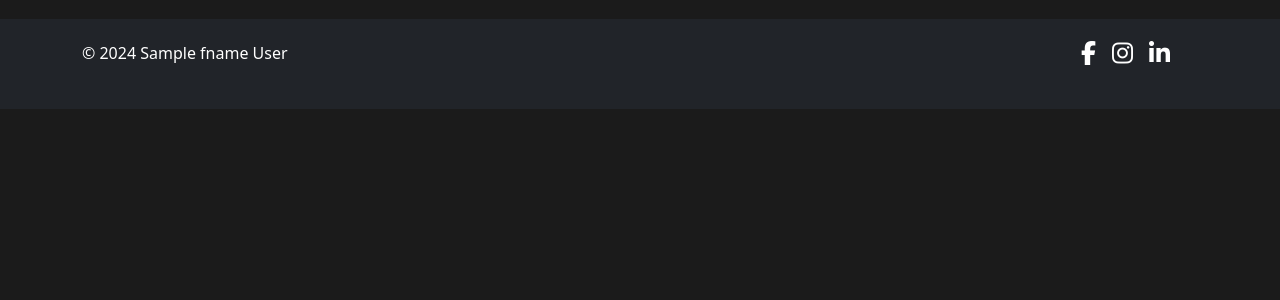
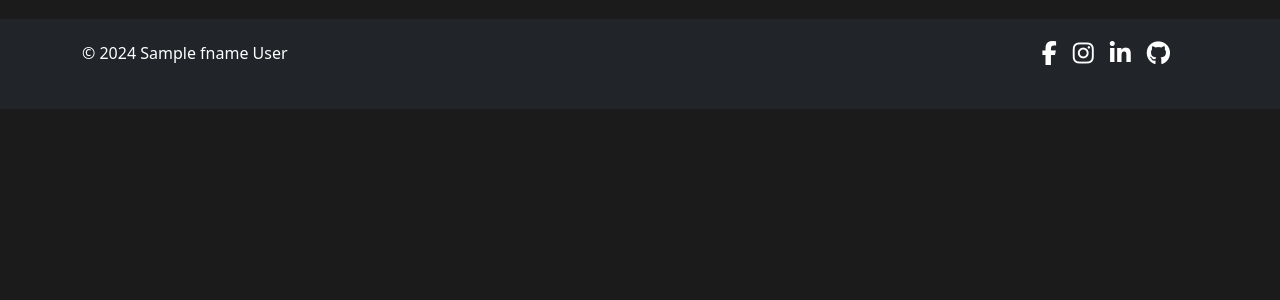
Before and after one commit to OmarHaji0001/My-Django-Portfolio, a Django app: template templates/index.html in a window 1280 px wide. Shown: the part 62-362 px from the top of the page. Run offline with Django 5.2, Linux system fonts and the light colour scheme; the template is opened without the code that fills it: most values are stand-ins (such as "Sample title", 1, 10 or a date in 2020); grey boxes marked "Sample" are stand-in pictures; some libraries are stand-ins or nearby versions.

Commit message:
adding my github icon in footer

```diff
--- a/templates/base components/footer.html
+++ b/templates/base components/footer.html
@@ -17,6 +17,11 @@
                     <i class="fab fa-linkedin-in"></i>
                 </a>
             {% endif %}
+            {% if personal_info.linkedin %}
+                <a href="{{ personal_info.github }}" class="icon mx-2" target="_blank">
+                    <i class="fab fa-github"></i>
+                </a>
+            {% endif %}
         </div>
     </div>
 </footer>
```
Lines whose indentation alone changed are shown as unchanged.
